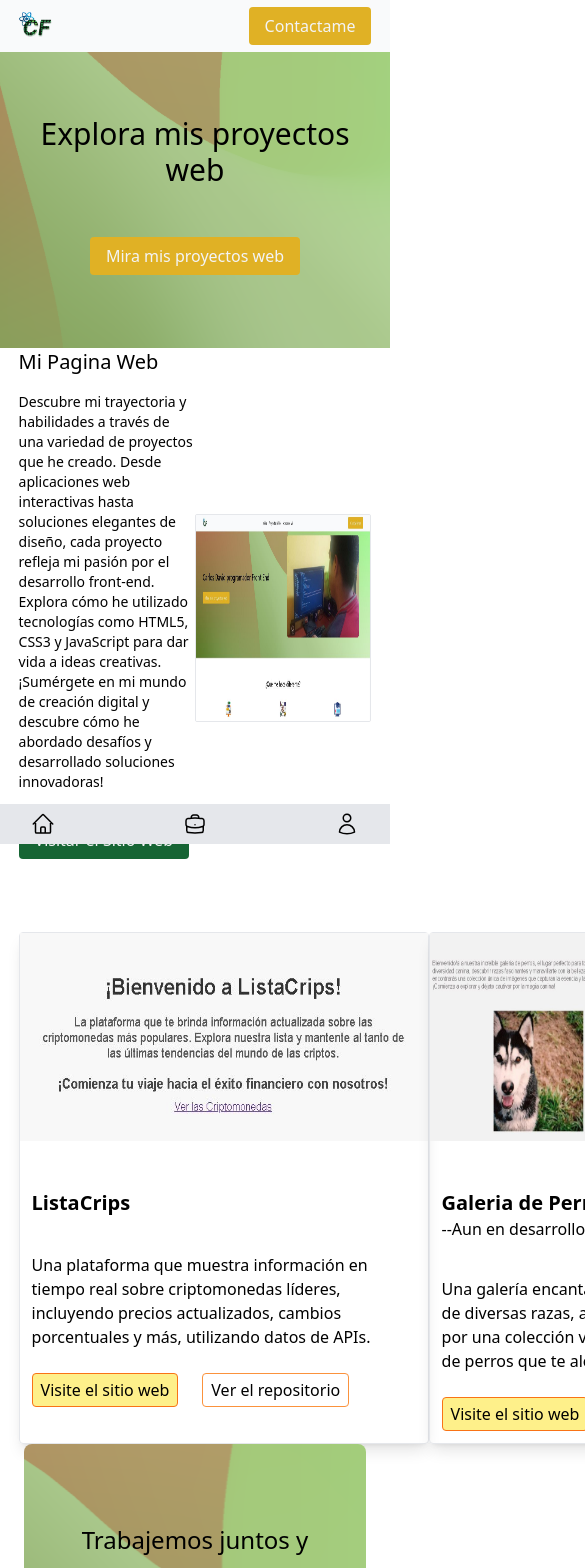
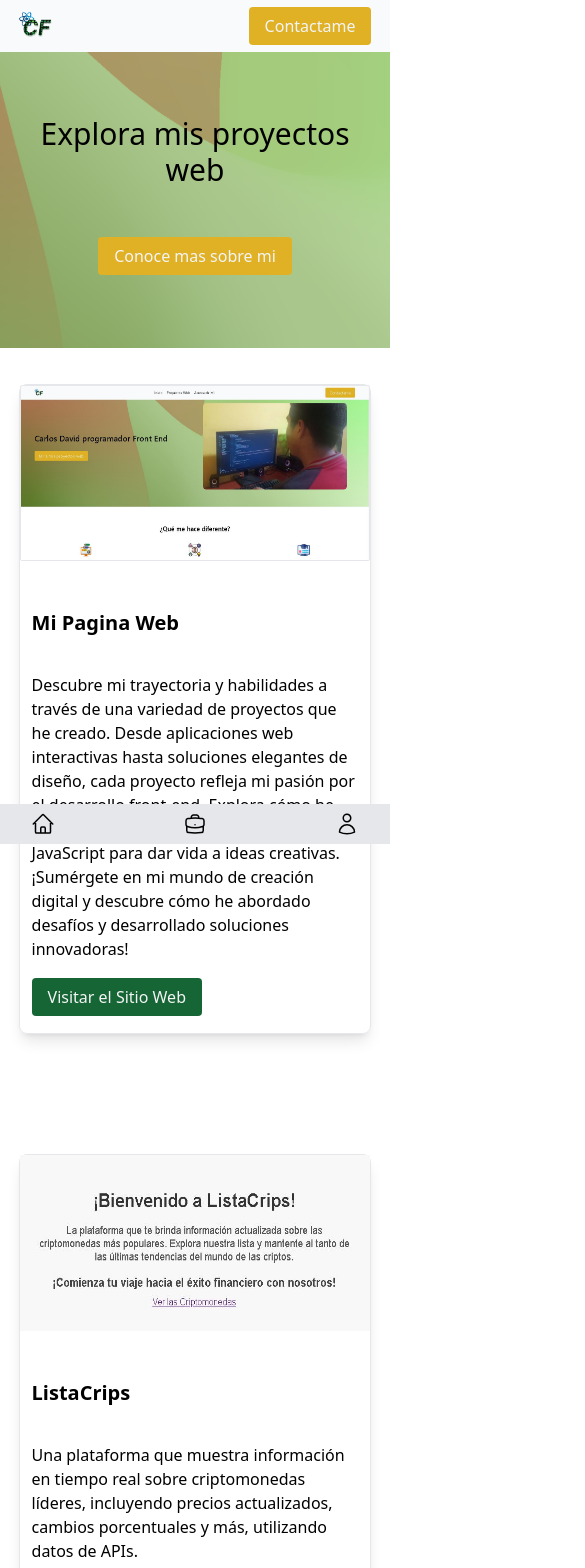
Before and after one commit to CarlosDavid-AM/Carlos-Developer, a React (Vite) app: page /proyects in a window 390 px wide. Shown: the top 1568 px of the page, 585 px wide, since content can reach past the window. Built offline with nearby package versions, Linux system fonts and the light colour scheme.

Commit message:
Se adapta a movil la pagina proyects incluyendo sus componentes.

```diff
--- a/src/component/atm/proyetsComponent/Proyecto1.jsx
+++ b/src/component/atm/proyetsComponent/Proyecto1.jsx
@@ -2,6 +2,31 @@ import pagina from "../../../img/proyects/pagina.jpg"
 
 const Proyecto1 = () => {
   return(
+    <div>
+      {/* Movil */}
+      <div className="lg:hidden mt-9 border rounded-lg shadow-lg">
+        <div><img src={pagina} alt="Mi pagina Web" className="h-44 w-full border rounded-sm"/></div>
+        <div className="mt-9 p-3">
+          <h2 className="font-semibold text-xl">Mi Pagina Web</h2>
+          <p className="mt-9 mb-6 w-full lg:w-96">
+            Descubre mi trayectoria y habilidades a través de una variedad de proyectos que he creado.
+            Desde aplicaciones web interactivas hasta soluciones elegantes de diseño,
+            cada proyecto refleja mi pasión por el desarrollo front-end.
+            Explora cómo he utilizado tecnologías como HTML5, CSS3 y JavaScript para dar vida a ideas creativas.
+            ¡Sumérgete en mi mundo de creación digital y descubre cómo he abordado desafíos
+            y desarrollado soluciones innovadoras!
+          </p>
+          <div className="pb-3">
+            <a href="https://carlos-developer.vercel.app/"
+            className="bg-green-800 px-4 py-2 rounded text-gray-100">
+              Visitar el Sitio Web
+            </a>
+          </div>
+        </div>
+      </div>
+
+      {/* Escritorio */}
+      <div className="hidden lg:block">
         <div className="flex justify-between items-center">
           <div className="w-1/2">
             <h2 className="font-medium text-xl">
@@ -24,6 +49,8 @@ const Proyecto1 = () => {
             <img src={pagina} alt="Mi Pagina Web" className="h-52 mx-auto mt-9 border rounded-sm"/>
           </div>
         </div>
+      </div>
+    </div>
   )
 }
 
--- a/src/component/atm/proyetsComponent/Proyecto2.jsx
+++ b/src/component/atm/proyetsComponent/Proyecto2.jsx
@@ -4,11 +4,11 @@ import BtnVisite from "../BtnVisite"
 
 const Proyecto2 = () => {
   return(
-    <div className="border rounded shadow-lg">
-      <div><img src={Crips} alt="ListaCrips" className="h-52"/></div>
+    <div className="border rounded-lg shadow-lg">
+      <div><img src={Crips} alt="ListaCrips" className="h-44 lg:h-52"/></div>
       <div className="mt-9 p-3">
         <h1 className="font-semibold text-xl">ListaCrips</h1>
-        <p className="mt-9 mb-6 w-96">
+        <p className="mt-9 mb-6 w-full lg:w-96">
           Una plataforma que muestra información en tiempo real sobre criptomonedas líderes,
           incluyendo precios actualizados, cambios porcentuales y más, utilizando datos de APIs.
         </p>
--- a/src/component/atm/proyetsComponent/Proyecto3.jsx
+++ b/src/component/atm/proyetsComponent/Proyecto3.jsx
@@ -4,12 +4,12 @@ import BtnVisite from "../BtnVisite"
 
 const Proyecto3 = () => {
   return(
-    <div className="border rounded shadow-lg">
-      <div><img src={GogGall} alt="ListaCrips" className="h-52"/></div>
+    <div className="border rounded-lg shadow-lg">
+      <div><img src={GogGall} alt="ListaCrips" className="h-44 lg:h-52"/></div>
       <div className="mt-9 p-3">
         <h1 className="font-semibold text-xl">Galeria de Perros</h1>
         <span>--Aun en desarrollo--</span>
-        <p className="mt-9 mb-6 w-96">
+        <p className="mt-9 mb-6 w-full lg:w-96">
           Una galería encantadora de imágenes de perros de diversas razas, alimentada por una API.
           Navega por una colección visualmente atractiva de fotos de perros que te alegrarán el día.
         </p>
--- a/src/pages/Proyects.jsx
+++ b/src/pages/Proyects.jsx
@@ -17,8 +17,8 @@ const Proyects = () => {
               Explora mis proyectos web
             </h1>
             <div className="mt-14">
-              <Link to="/proyects">
-                <Botom name="Mira mis proyectos web" />
+              <Link to="/de-mi">
+                <Botom name="Conoce mas sobre mi" />
               </Link>
             </div>
           </div>
@@ -31,13 +31,17 @@ const Proyects = () => {
         <Proyecto1 />
 
         {/* Proyecto 2 y 3 */}
-        <div className="flex justify-between mt-20">
+        <div className="flex flex-col lg:flex-row justify-between mt-20">
 
           {/* Proyecto 2 */}
-          <Proyecto2/>
+          <div className="py-10 lg:py-0">
+            <Proyecto2/>
+          </div>
 
           {/* Proyecto 3 */}
-          <Proyecto3/>
+          <div className="py-10 lg:py-0">
+            <Proyecto3/>
+          </div>
         </div>
       </div>
 
```
Lines whose indentation alone changed are shown as unchanged.
